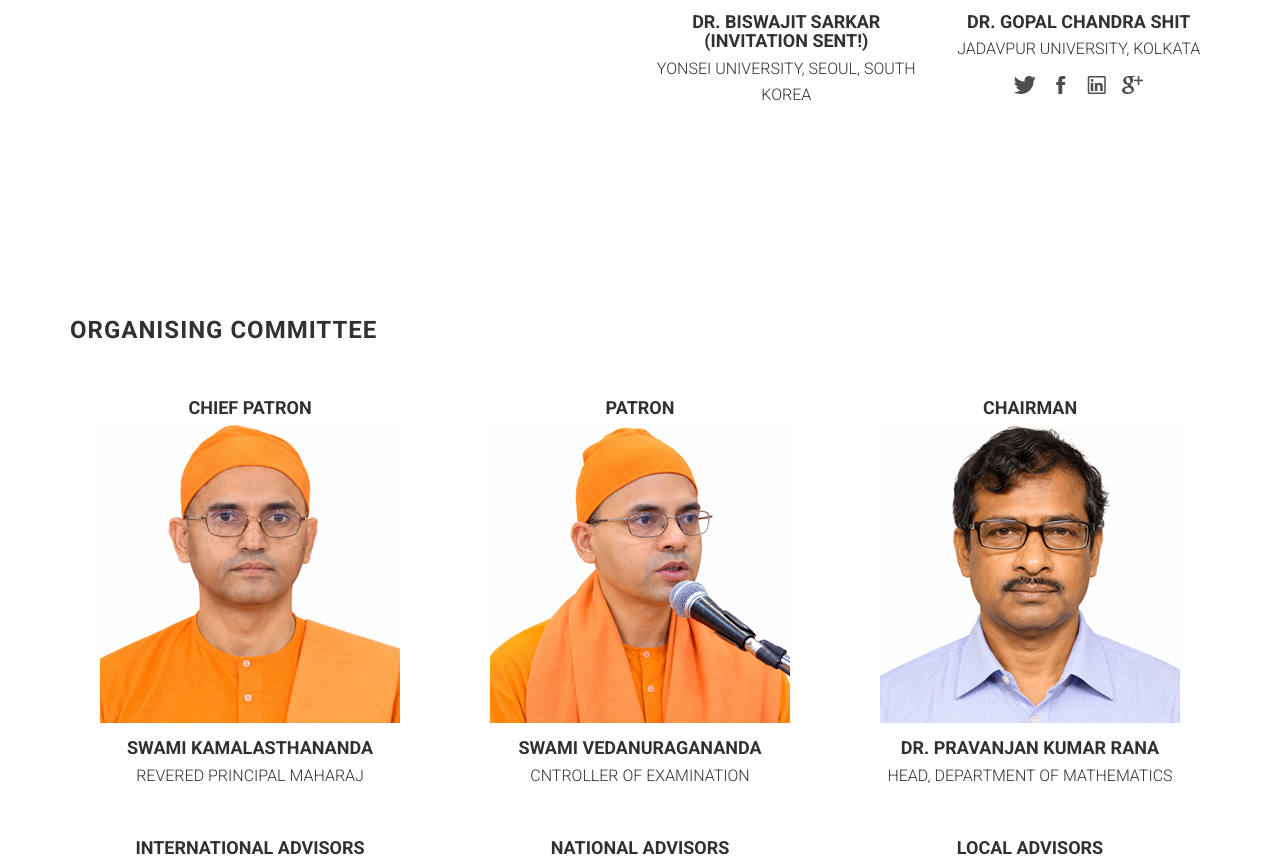
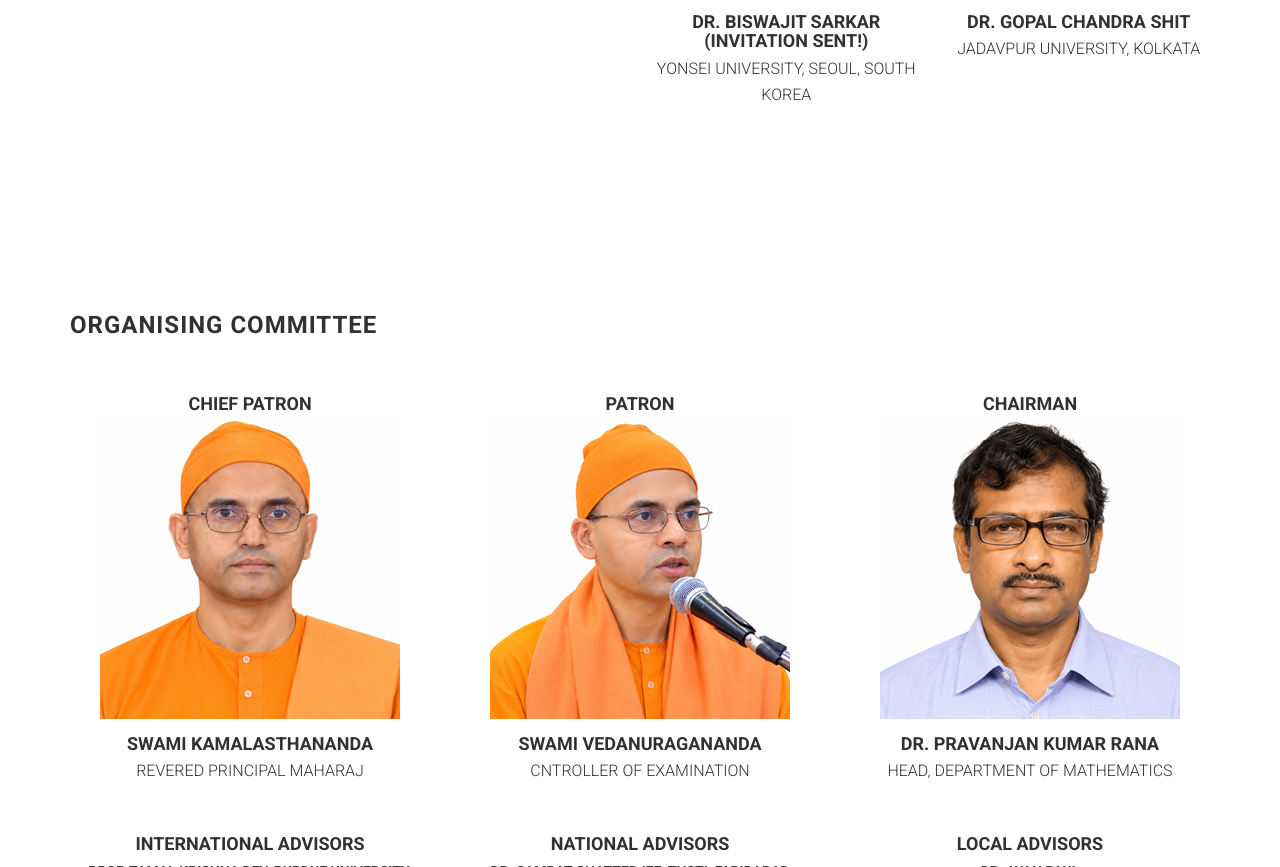
Before and after one commit to icamsa/icamsa.github.io, a website: page index.html in a window 1280 px wide. Shown: the part 3032-3899 px from the top of the page. Drawn offline with Linux system fonts and the light colour scheme; files whose address does not match are found by name.

Commit message:
Remove social media links from index.html
Removed social media links from speaker section.

```diff
--- a/index.html
+++ b/index.html
@@ -269,12 +269,7 @@
                         </figure>
                         <h4>Dr. Gopal Chandra Shit</h4>
                         <p>Jadavpur University, Kolkata</p>
-                        <ul class="social-block">
-                            <li><a href=""><i class="ion-social-twitter"></i></a></li>
-                            <li><a href=""><i class="ion-social-facebook"></i></a></li>
-                            <li><a href=""><i class="ion-social-linkedin-outline"></i></a></li>
-                            <li><a href=""><i class="ion-social-googleplus"></i></a></li>
-                        </ul>
+
                     </div>
                 </div>
 
```
